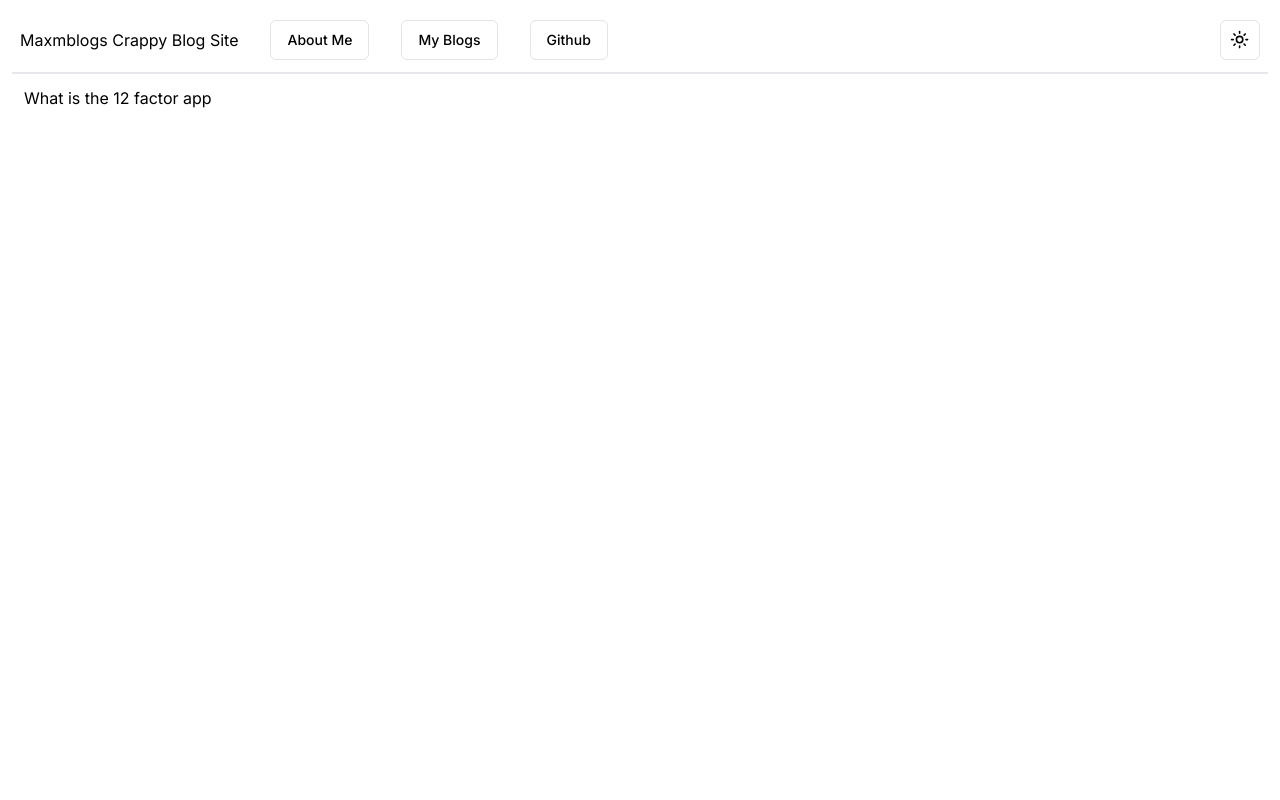
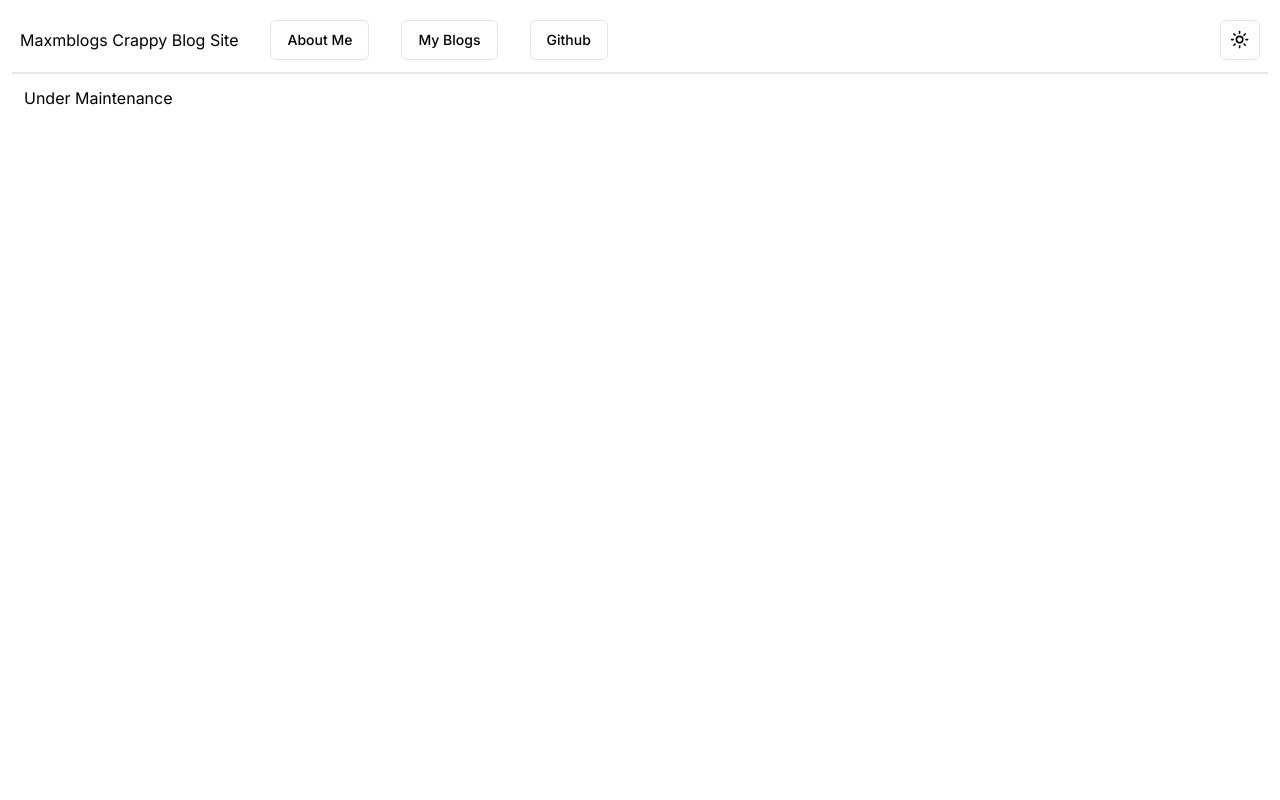
Before and after one commit to Maxmblogs/My-journey-into-tech, a Next.js app: page / in a window 1280 px wide. Shown: the top 800 px of the page. Built offline with nearby package versions, Linux system fonts and the light colour scheme.

Commit message:
to be continued

```diff
--- a/app/page.tsx
+++ b/app/page.tsx
@@ -4,7 +4,7 @@ export default function Home() {
   return (
     <div className="container mx-auto px-6">
       <div className='min-h-screen'>
-        What is the 12 factor app
+        Under Maintenance
       </div>
     </div>
   )
```
